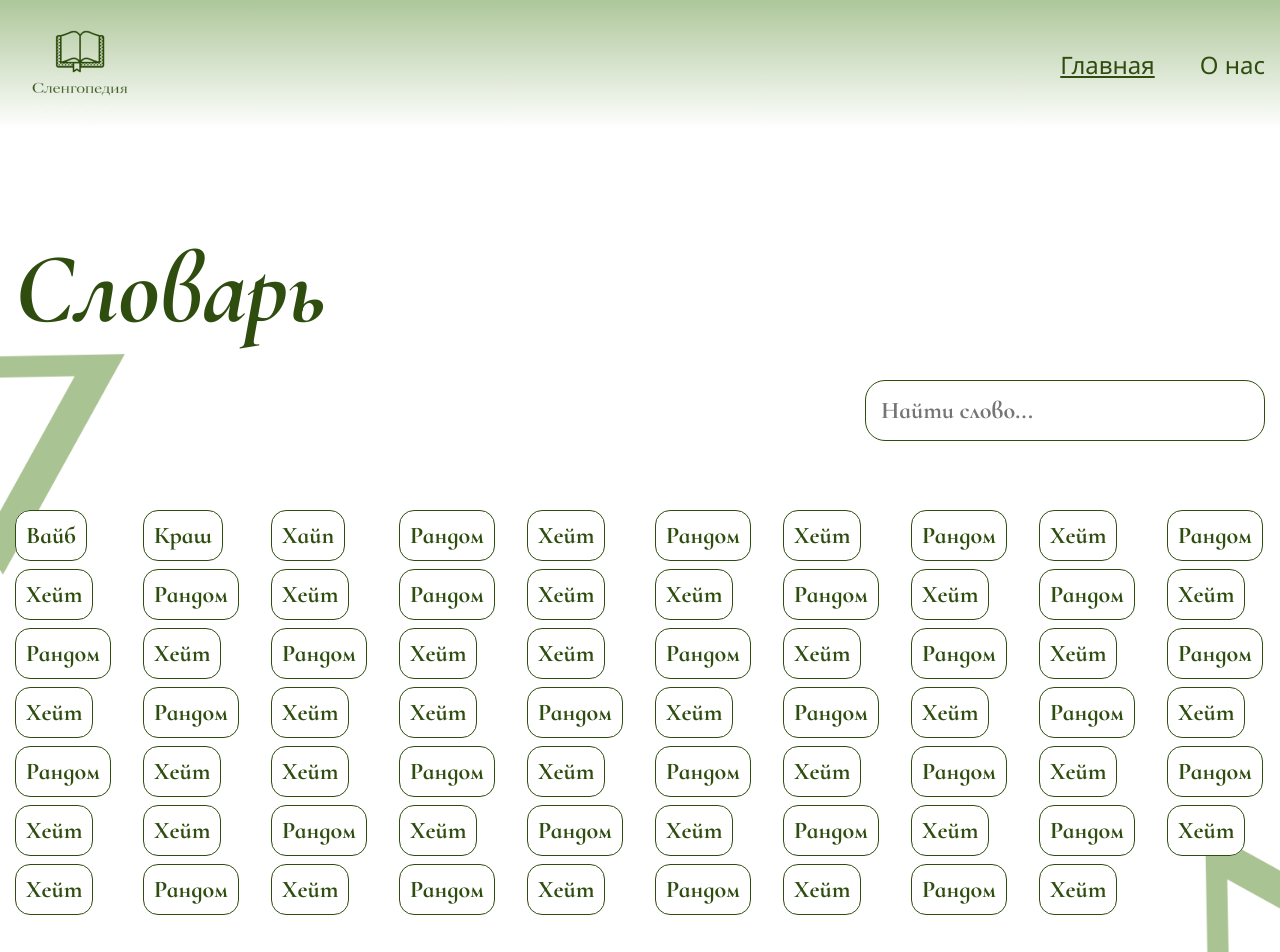
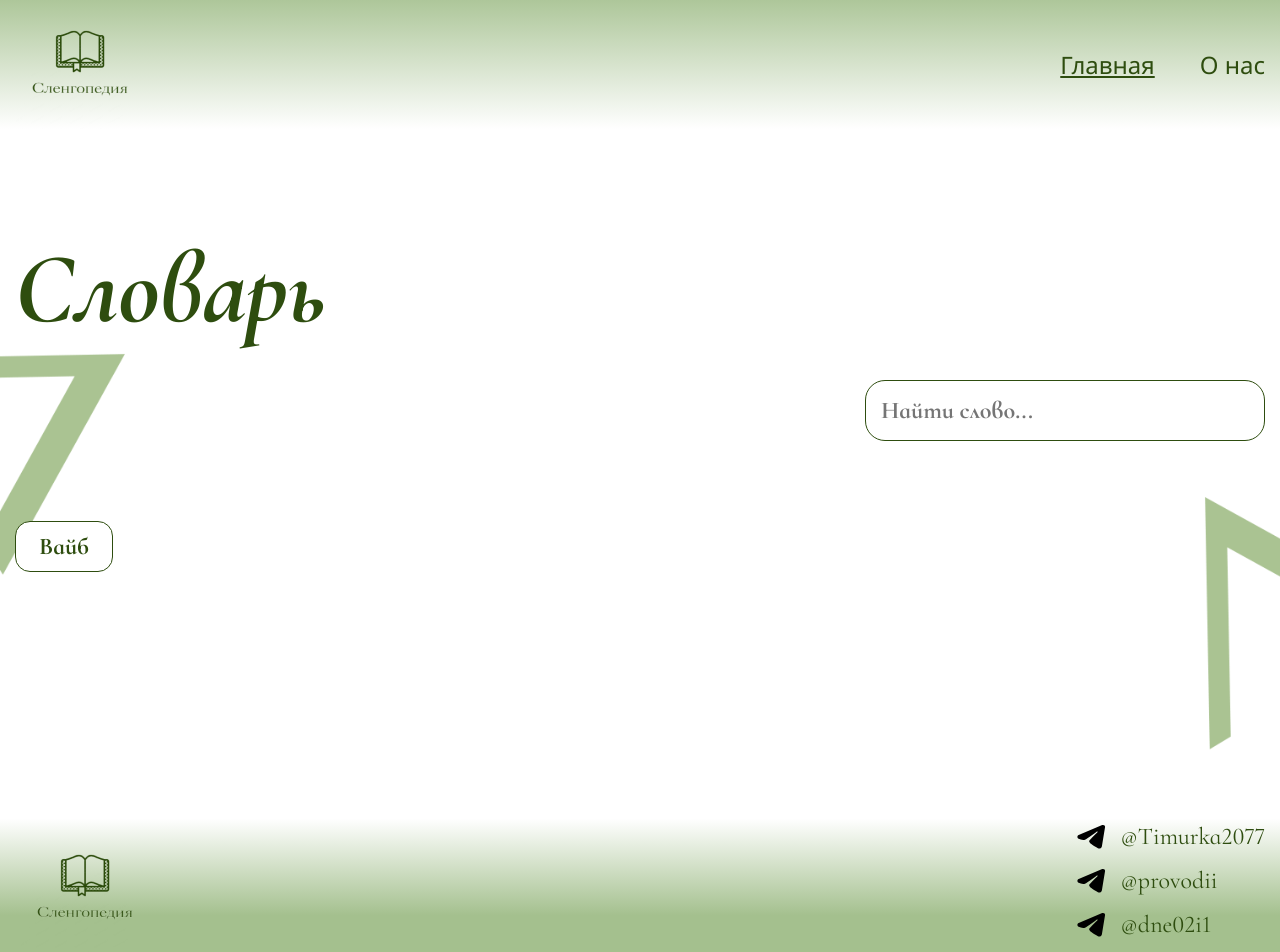
Before and after one commit to TkTnX/Slengopediya, a React (Create React App) app: page / in a window 1280 px wide. Shown: the top 952 px of the page. Built offline with nearby package versions, Linux system fonts and the light colour scheme.

Commit message:
Исправления

```diff
--- a/src/pages/Home/Home.js
+++ b/src/pages/Home/Home.js
@@ -1,4 +1,5 @@
-import "./style.css"
+import { NavLink } from "react-router-dom";
+import "./style.css";
 
 const Home = () => {
   return (
@@ -13,217 +14,15 @@ const Home = () => {
           />
           <ul className="dictionary__list">
             <li className="dictionary__item">
-                <a href="./slovo.html">Вайб</a>
-              </li>
-              <li className="dictionary__item">
-                <a href="#">Краш</a>
-              </li>
-              <li className="dictionary__item">
-                <a href="#">Хайп</a>
-              </li>
-              <li className="dictionary__item">
-                <a href="#">Рандом</a>
-              </li>
-              <li className="dictionary__item">
-                <a href="#">Хейт</a>
-              </li>
-              <li className="dictionary__item">
-                <a href="#">Рандом</a>
-              </li>
-              <li className="dictionary__item">
-                <a href="#">Хейт</a>
-              </li>
-              <li className="dictionary__item">
-                <a href="#">Рандом</a>
-              </li>
-              <li className="dictionary__item">
-                <a href="#">Хейт</a>
-              </li>
-              <li className="dictionary__item">
-                <a href="#">Рандом</a>
-              </li>
-              <li className="dictionary__item">
-                <a href="#">Хейт</a>
-              </li>
-              <li className="dictionary__item">
-                <a href="#">Рандом</a>
-              </li>
-              <li className="dictionary__item">
-                <a href="#">Хейт</a>
-              </li>
-              <li className="dictionary__item">
-                <a href="#">Рандом</a>
-              </li>
-              <li className="dictionary__item">
-                <a href="#">Хейт</a>
-              </li>
-              <li className="dictionary__item">
-                <a href="#">Хейт</a>
-              </li>
-              <li className="dictionary__item">
-                <a href="#">Рандом</a>
-              </li>
-              <li className="dictionary__item">
-                <a href="#">Хейт</a>
-              </li>
-              <li className="dictionary__item">
-                <a href="#">Рандом</a>
-              </li>
-              <li className="dictionary__item">
-                <a href="#">Хейт</a>
-              </li>
-              <li className="dictionary__item">
-                <a href="#">Рандом</a>
-              </li>
-              <li className="dictionary__item">
-                <a href="#">Хейт</a>
-              </li>
-              <li className="dictionary__item">
-                <a href="#">Рандом</a>
-              </li>
-              <li className="dictionary__item">
-                <a href="#">Хейт</a>
-              </li>
-              <li className="dictionary__item">
-                <a href="#">Хейт</a>
-              </li>
-              <li className="dictionary__item">
-                <a href="#">Рандом</a>
-              </li>
-              <li className="dictionary__item">
-                <a href="#">Хейт</a>
-              </li>
-              <li className="dictionary__item">
-                <a href="#">Рандом</a>
-              </li>
-              <li className="dictionary__item">
-                <a href="#">Хейт</a>
-              </li>
-              <li className="dictionary__item">
-                <a href="#">Рандом</a>
-              </li>
-              <li className="dictionary__item">
-                <a href="#">Хейт</a>
-              </li>
-              <li className="dictionary__item">
-                <a href="#">Рандом</a>
-              </li>
-              <li className="dictionary__item">
-                <a href="#">Хейт</a>
-              </li>
-              <li className="dictionary__item">
-                <a href="#">Хейт</a>
-              </li>
-              <li className="dictionary__item">
-                <a href="#">Рандом</a>
-              </li>
-              <li className="dictionary__item">
-                <a href="#">Хейт</a>
-              </li>
-              <li className="dictionary__item">
-                <a href="#">Рандом</a>
-              </li>
-              <li className="dictionary__item">
-                <a href="#">Хейт</a>
-              </li>
-              <li className="dictionary__item">
-                <a href="#">Рандом</a>
-              </li>
-              <li className="dictionary__item">
-                <a href="#">Хейт</a>
-              </li>
-              <li className="dictionary__item">
-                <a href="#">Рандом</a>
-              </li>
-              <li className="dictionary__item">
-                <a href="#">Хейт</a>
-              </li>
-              <li className="dictionary__item">
-                <a href="#">Хейт</a>
-              </li>
-              <li className="dictionary__item">
-                <a href="#">Рандом</a>
-              </li>
-              <li className="dictionary__item">
-                <a href="#">Хейт</a>
-              </li>
-              <li className="dictionary__item">
-                <a href="#">Рандом</a>
-              </li>
-              <li className="dictionary__item">
-                <a href="#">Хейт</a>
-              </li>
-              <li className="dictionary__item">
-                <a href="#">Рандом</a>
-              </li>
-              <li className="dictionary__item">
-                <a href="#">Хейт</a>
-              </li>
-              <li className="dictionary__item">
-                <a href="#">Рандом</a>
-              </li>
-              <li className="dictionary__item">
-                <a href="#">Хейт</a>
-              </li>
-              <li className="dictionary__item">
-                <a href="#">Хейт</a>
-              </li>
-              <li className="dictionary__item">
-                <a href="#">Рандом</a>
-              </li>
-              <li className="dictionary__item">
-                <a href="#">Хейт</a>
-              </li>
-              <li className="dictionary__item">
-                <a href="#">Рандом</a>
-              </li>
-              <li className="dictionary__item">
-                <a href="#">Хейт</a>
-              </li>
-              <li className="dictionary__item">
-                <a href="#">Рандом</a>
-              </li>
-              <li className="dictionary__item">
-                <a href="#">Хейт</a>
-              </li>
-              <li className="dictionary__item">
-                <a href="#">Рандом</a>
-              </li>
-              <li className="dictionary__item">
-                <a href="#">Хейт</a>
-              </li>
-              <li className="dictionary__item">
-                <a href="#">Хейт</a>
-              </li>
-              <li className="dictionary__item">
-                <a href="#">Рандом</a>
-              </li>
-              <li className="dictionary__item">
-                <a href="#">Хейт</a>
-              </li>
-              <li className="dictionary__item">
-                <a href="#">Рандом</a>
-              </li>
-              <li className="dictionary__item">
-                <a href="#">Хейт</a>
-              </li>
-              <li className="dictionary__item">
-                <a href="#">Рандом</a>
-              </li>
-              <li className="dictionary__item">
-                <a href="#">Хейт</a>
-              </li>
-              <li className="dictionary__item">
-                <a href="#">Рандом</a>
-              </li>
-              <li className="dictionary__item">
-                <a href="#">Хейт</a>
+              <NavLink className="dictionary__item" to="./word">
+                <p>Вайб</p>
+              </NavLink>
             </li>
           </ul>
         </div>
       </section>
     </main>
   );
-}
+};
 
 export default Home;
--- a/src/pages/Home/style.css
+++ b/src/pages/Home/style.css
@@ -83,7 +83,7 @@
     grid-template-columns: repeat(2, 1fr);
   }
 }
-.dictionary__item a {
+.dictionary__item p {
   font-weight: 700;
   border: 1px solid var(--textColor);
   padding: 10px;
@@ -92,11 +92,11 @@
   transition: all 0.1s ease-in;
   background-color: #fff;
 }
-.dictionary__item a:hover {
+.dictionary__item p:hover {
   background-color: var(--textColor);
   color: white;
 }
-.dictionary__item a:active {
+.dictionary__item p:active {
   background-color: #212e14;
 }
 @media (max-width: 1250px) {
--- a/src/pages/word/Word.js
+++ b/src/pages/word/Word.js
@@ -1,20 +1,19 @@
+import { NavLink } from "react-router-dom";
 import "./style.css";
 
 const Word = () => {
   return (
     <main>
-      <section class="slovo">
-        <div class="slovo__container">
-          <h2 class="slovo__title">Вайб</h2>
-          <p class="slovo__desc">
+      <section className="slovo">
+        <div className="slovo__container">
+          <h2 className="slovo__title">Вайб</h2>
+          <p className="slovo__desc">
             Вайб - Lorem ipsum dolor sit amet consectetur adipisicing elit.
             Obcaecati modi autem debitis unde, amet sed!
           </p>
-          <a href="./index.html" class="slovo__btn">
-                      Вернуться на главную
-
-                  </a>
-
+          <NavLink to="/" className="slovo__btn">
+            <p>Вернуться на главную</p>
+          </NavLink>
         </div>
       </section>
     </main>
--- a/src/pages/word/style.css
+++ b/src/pages/word/style.css
@@ -30,4 +30,4 @@
 .slovo__btn:active {
   background-color: #1b2510;
   transform: translateY(5px);
-} /*# sourceMappingURL=main.css.map */
+}
```
Lines whose indentation alone changed are shown as unchanged.
